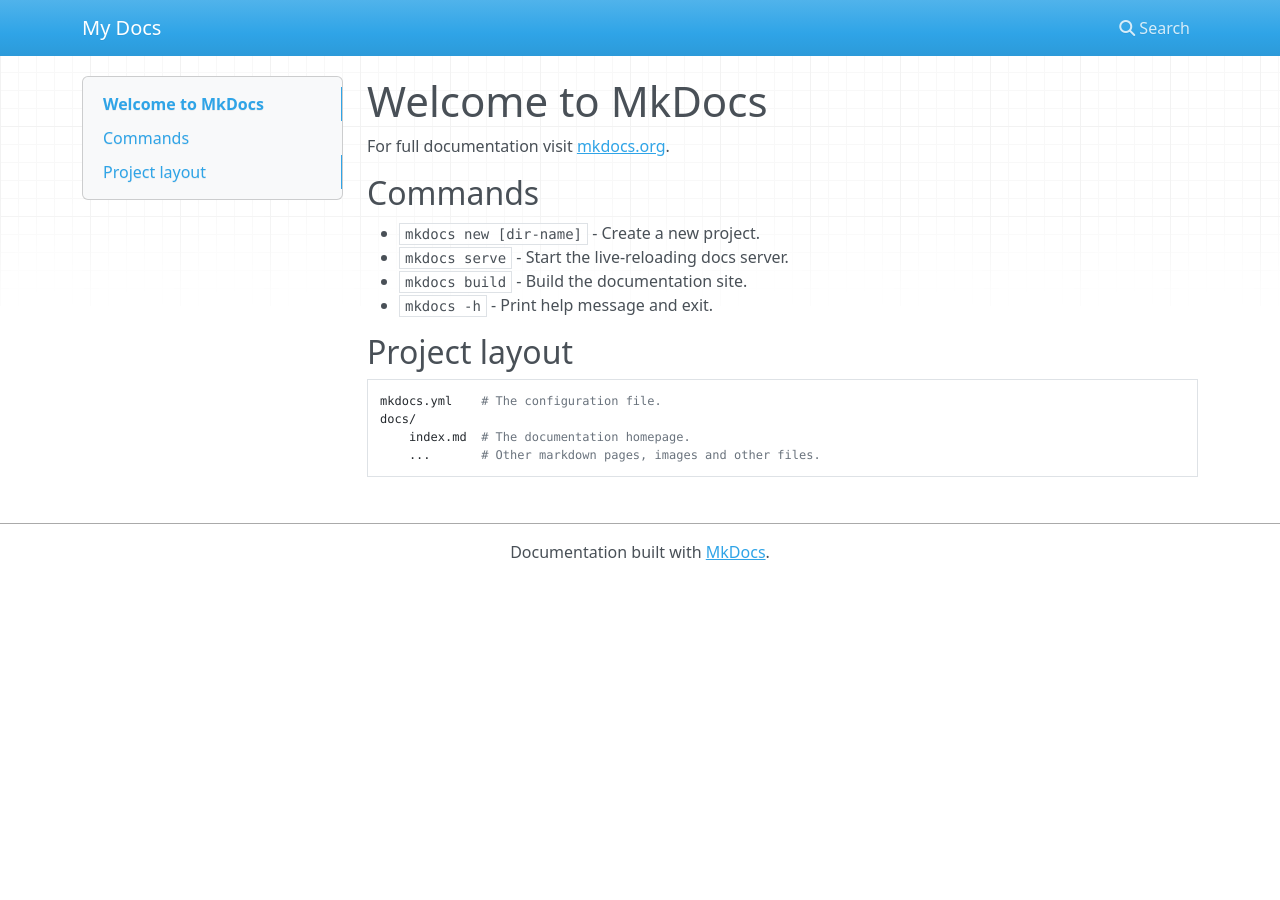
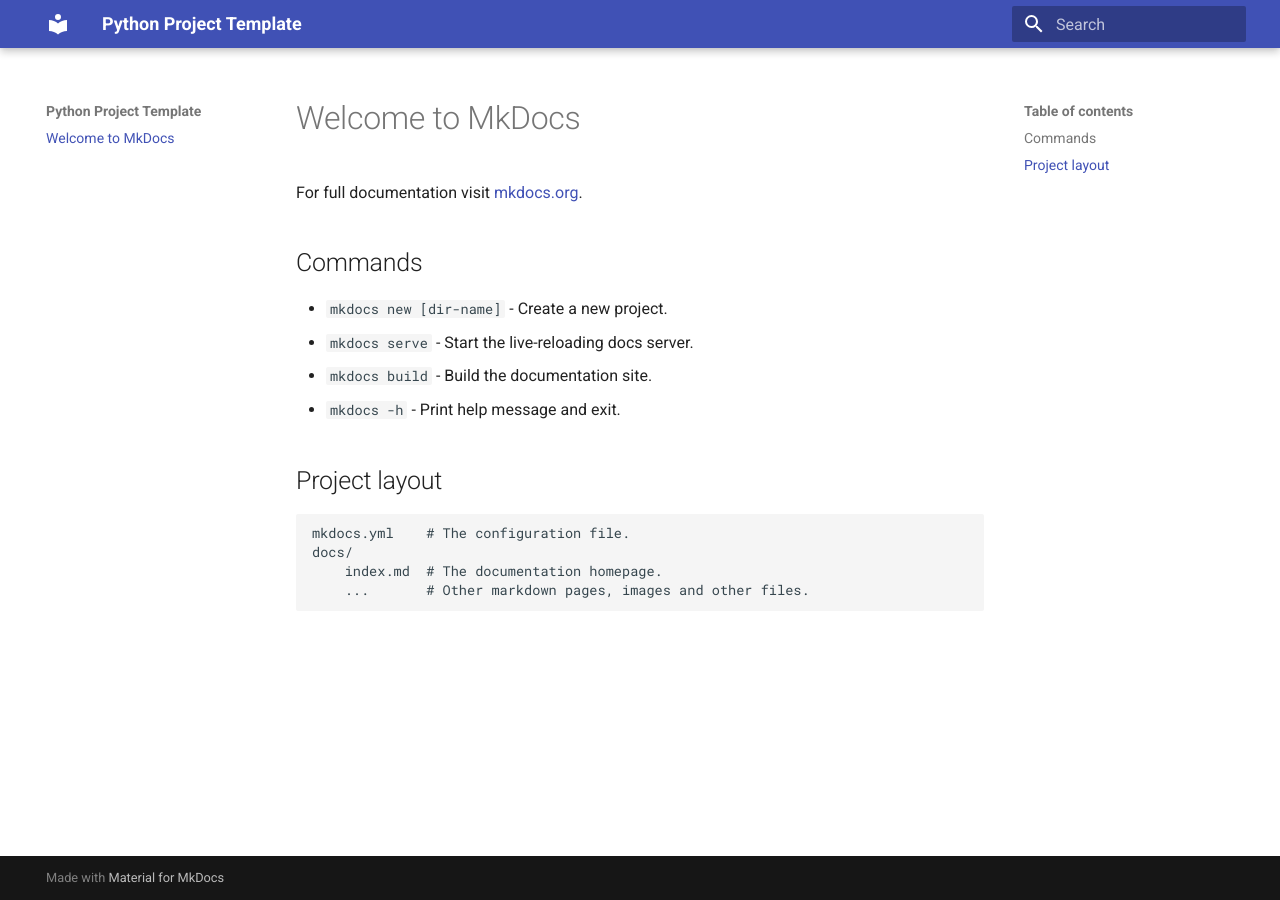
Before and after one commit to ORNL/ChatHPC-app, an MkDocs documentation site: the page built from docs/index.md, in a window 1280 px wide. Built offline with MkDocs 1.6.1 and Material for MkDocs 9.7.7, drawn with Linux system fonts in a browser that asks for light colours; nearby versions of some CDN libraries.

Commit message:
Customize mkdocs.yml.

```diff
--- a/mkdocs.yml
+++ b/mkdocs.yml
@@ -1 +1,28 @@
-site_name: My Docs
+site_name: Python Project Template
+nav:
+  - index.md
+
+theme:
+  name: material
+
+plugins:
+  - search
+  - autorefs
+  - mermaid2
+  - mkdocstrings:
+      default_handler: python
+      handlers:
+        python:
+          paths: [src]
+
+markdown_extensions:
+  # Built-in
+  - markdown.extensions.abbr:
+  - markdown.extensions.admonition:
+  - markdown.extensions.attr_list:
+  - markdown.extensions.footnotes:
+  - markdown.extensions.md_in_html:
+  - markdown.extensions.meta:
+  - markdown.extensions.tables:
+  - markdown.extensions.toc:
+      permalink: true
```
